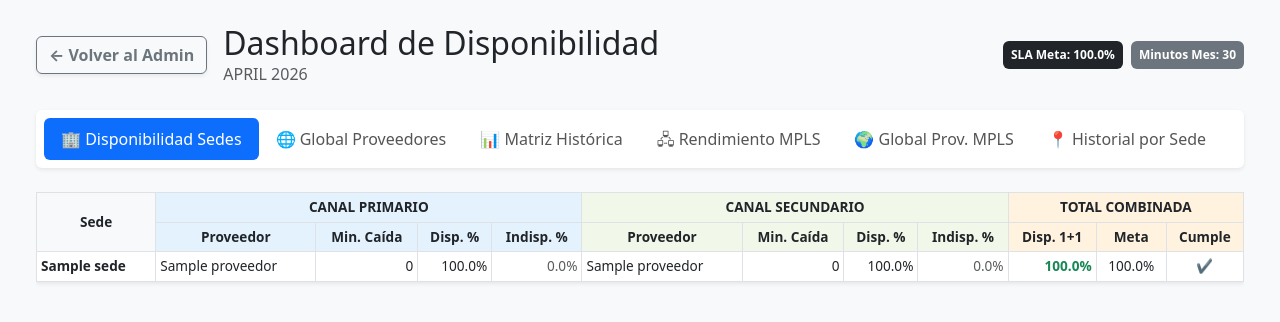
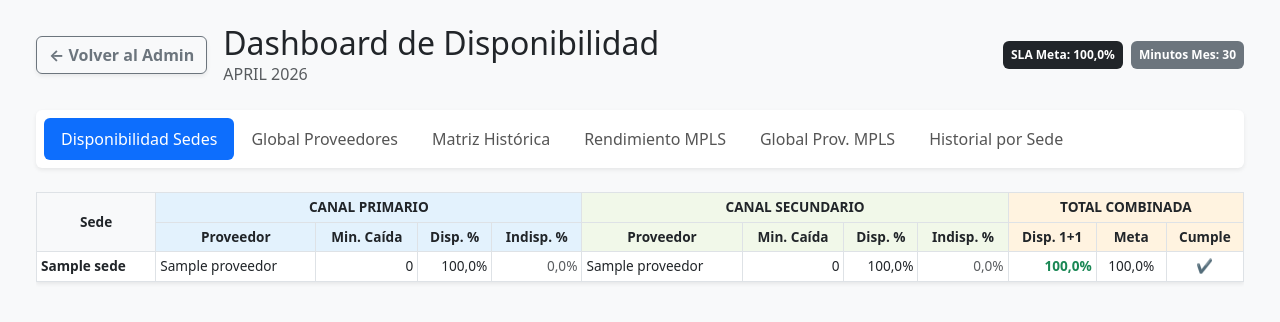
Before and after one commit to DanielFe1212/nexus, a Django app: page /admin/app/dashboard/ in a window 1280 px wide. Shown: the top 322 px of the page. Run offline with Django 5.2, Linux system fonts and the light colour scheme; tables that the repository leaves empty hold one stand-in row (values such as "Sample post").

Commit message:
Traduccion y actualizacion de la zona horaria del servidor

```diff
--- a/app/admin.py
+++ b/app/admin.py
@@ -9,6 +9,9 @@ class EnlaceDashboardAdmin(admin.ModelAdmin):
     def changelist_view(self, request, extra_context=None):
         # Al hacer clic en el nombre en el admin, te redirige a tu URL exacta
         return redirect('/admin/app/dashboard/')
+
+    def has_module_permission(self, request):
+        return False
 
 @admin.register(Empresa)
 class EmpresaAdmin(admin.ModelAdmin):
--- a/app/models.py
+++ b/app/models.py
@@ -155,5 +155,5 @@ class ConfiguracionGlobal(models.Model):
 class EnlaceDashboard(Sede):
     class Meta:
         proxy = True  # Esto evita que se cree una tabla en la BD
-        verbose_name = "📊 Ir al Dashboard KPI"
-        verbose_name_plural = "📊 Ir al Dashboard KPI"
+        verbose_name = "Ir al Dashboard KPI"
+        verbose_name_plural = "Ir al Dashboard KPI"
--- a/app/templates/dashboard.html
+++ b/app/templates/dashboard.html
@@ -38,22 +38,22 @@
 
         <ul class="nav nav-pills mb-4 shadow-sm bg-white p-2 rounded" id="pills-tab" role="tablist">
             <li class="nav-item" role="presentation">
-                <button class="nav-link {% if tab_activa != 'individual' %}active{% endif %}" id="pills-sedes-tab" data-bs-toggle="pill" data-bs-target="#pills-sedes" type="button" role="tab">🏢 Disponibilidad Sedes</button>
+                <button class="nav-link {% if tab_activa != 'individual' %}active{% endif %}" id="pills-sedes-tab" data-bs-toggle="pill" data-bs-target="#pills-sedes" type="button" role="tab">Disponibilidad Sedes</button>
             </li>
             <li class="nav-item" role="presentation">
-                <button class="nav-link" id="pills-canales-tab" data-bs-toggle="pill" data-bs-target="#pills-canales" type="button" role="tab">🌐 Global Proveedores</button>
+                <button class="nav-link" id="pills-canales-tab" data-bs-toggle="pill" data-bs-target="#pills-canales" type="button" role="tab">Global Proveedores</button>
             </li>
             <li class="nav-item" role="presentation">
-                <button class="nav-link" id="pills-matriz-tab" data-bs-toggle="pill" data-bs-target="#pills-matriz" type="button" role="tab">📊 Matriz Histórica</button>
+                <button class="nav-link" id="pills-matriz-tab" data-bs-toggle="pill" data-bs-target="#pills-matriz" type="button" role="tab">Matriz Histórica</button>
             </li>
             <li class="nav-item" role="presentation">
-                <button class="nav-link" id="pills-mpls-tab" data-bs-toggle="pill" data-bs-target="#pills-mpls" type="button" role="tab">🖧 Rendimiento MPLS</button>
+                <button class="nav-link" id="pills-mpls-tab" data-bs-toggle="pill" data-bs-target="#pills-mpls" type="button" role="tab">Rendimiento MPLS</button>
             </li>
             <li class="nav-item" role="presentation">
-                <button class="nav-link" id="pills-global-mpls-tab" data-bs-toggle="pill" data-bs-target="#pills-global-mpls" type="button" role="tab">🌍 Global Prov. MPLS</button>
+                <button class="nav-link" id="pills-global-mpls-tab" data-bs-toggle="pill" data-bs-target="#pills-global-mpls" type="button" role="tab">Global Prov. MPLS</button>
             </li>
             <li class="nav-item" role="presentation">
-                <button class="nav-link {% if tab_activa == 'individual' %}active{% endif %}" id="pills-individual-tab" data-bs-toggle="pill" data-bs-target="#pills-individual" type="button" role="tab">📍 Historial por Sede</button>
+                <button class="nav-link {% if tab_activa == 'individual' %}active{% endif %}" id="pills-individual-tab" data-bs-toggle="pill" data-bs-target="#pills-individual" type="button" role="tab">Historial por Sede</button>
             </li>
         </ul>
 
@@ -127,7 +127,7 @@
             </div>
 
             <div class="tab-pane fade" id="pills-mpls" role="tabpanel">
-                <h5 class="text-secondary mb-3">🖧 Rendimiento Exclusivo de Enlaces MPLS por Sede</h5>
+                <h5 class="text-secondary mb-3">Rendimiento Exclusivo de Enlaces MPLS por Sede</h5>
                 <table class="table table-bordered table-sm table-excel shadow-sm bg-white text-center">
                     <thead class="header-m">
                         <tr>
@@ -159,7 +159,7 @@
             </div>
 
             <div class="tab-pane fade" id="pills-global-mpls" role="tabpanel">
-                <h5 class="text-secondary mb-3">🌍 Rendimiento Global de Proveedores Evaluados como MPLS</h5>
+                <h5 class="text-secondary mb-3">Rendimiento Global de Proveedores Evaluados como MPLS</h5>
                 <table class="table table-bordered table-sm table-excel shadow-sm bg-white">
                     <thead class="header-m text-center">
                         <tr><th>Proveedor</th><th>Sedes con MPLS</th><th>Min. Caída Total (Rol MPLS)</th><th>Min. Posibles</th><th>Disponibilidad</th><th>Estado</th></tr>
@@ -203,7 +203,7 @@
 
                 <div class="row">
                     <div class="col-12">
-                        <h5 class="text-secondary mb-3">📍 Comportamiento Histórico: {{ sede_seleccionada.nombre }}</h5>
+                        <h5 class="text-secondary mb-3">Comportamiento Histórico: {{ sede_seleccionada.nombre }}</h5>
                         <table class="table table-bordered table-sm table-excel shadow-sm bg-white text-center">
                             <thead class="table-primary">
                                 <tr>
--- a/settings.py
+++ b/settings.py
@@ -56,7 +56,6 @@ ROOT_URLCONF = 'urls'
 TEMPLATES = [
     {
         'BACKEND': 'django.template.backends.django.DjangoTemplates',
-        # 🔥 EL CAMBIO ESTÁ AQUÍ (Le agregamos 'app' a la ruta)
         'DIRS': [os.path.join(BASE_DIR, 'app', 'templates')],
         'APP_DIRS': True,
         'OPTIONS': {
@@ -114,9 +113,9 @@ AUTH_PASSWORD_VALIDATORS = [
 # Internationalization
 # https://docs.djangoproject.com/en/6.0/topics/i18n/
 
-LANGUAGE_CODE = 'en-us'
+LANGUAGE_CODE = 'es-co'
 
-TIME_ZONE = 'UTC'
+TIME_ZONE = 'America/Bogota'
 
 USE_I18N = True
 
--- a/urls.py
+++ b/urls.py
@@ -18,6 +18,10 @@ from django.contrib import admin
 from django.urls import path
 from app import views
 
+admin.site.site_header = "Panel KPI Nexus"  # El título principal en la barra azul
+admin.site.site_title = "Admin Nexus"       # El texto que sale en la pestaña del navegador
+admin.site.index_title = "Módulo de Administración" # El subtítulo principal
+
 urlpatterns = [
     path('admin/app/dashboard/', views.dashboard_kpi, name='dashboard_kpi'),
 
```
Also changed, not shown: app/templates/admin/base_site.html (+2 -2 lines), static/css/diseno_admin.css (+14 -0 lines).
